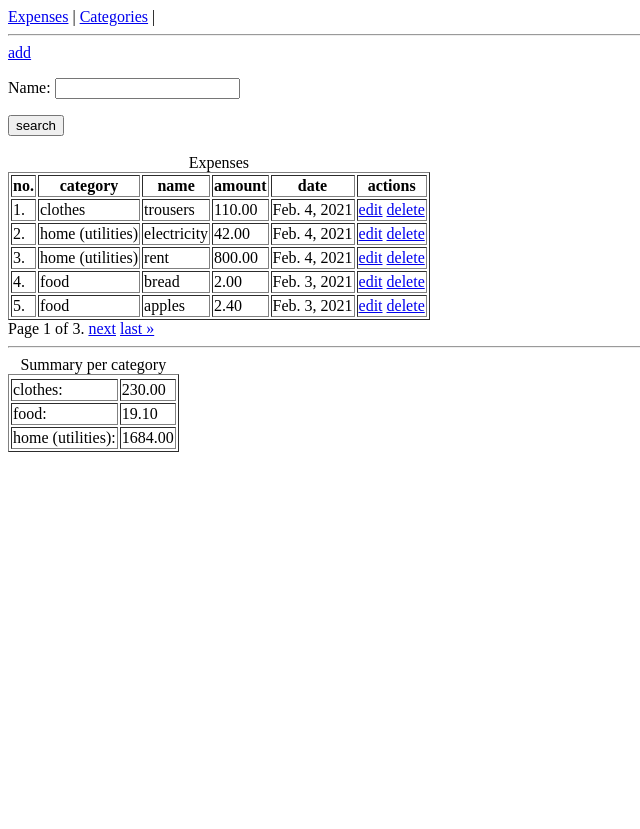
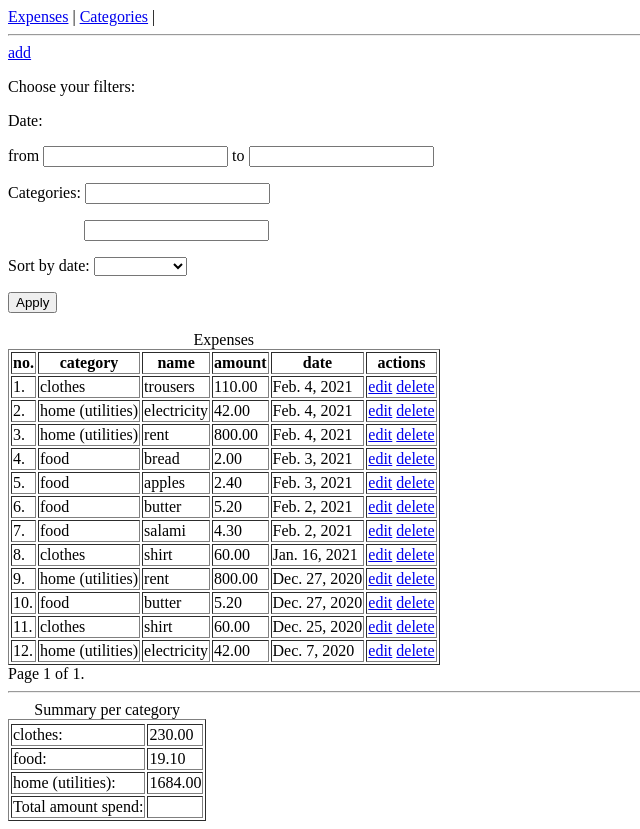
Before and after one commit to WikKab/parleto-exercise, a Django app: page /expenses/expense/list/ in a window 1280 px wide. Shown: the whole page, without its empty margins (0-640 px from the left). Before the commit the page ends 452 px from the top, so only its background shows below. Run offline with Django 4.2, Linux system fonts and the light colour scheme; data comes from the database, SQL or seed files in the repository.

Commit message:
Partly done exercise

```diff
--- a/expenses/forms.py
+++ b/expenses/forms.py
@@ -1,8 +1,20 @@
 from django import forms
 from .models import Expense
 
+DATE_CHOICES = (
+    ('', ''),
+    ('Ascending', 'Ascending'),
+    ('Descending', 'Descending')
+)
+
 
 class ExpenseSearchForm(forms.ModelForm):
+    start_date = forms.DateTimeField(required=False)
+    end_date = forms.DateTimeField(required=False)
+    first_category = forms.CharField(required=False, max_length=50)
+    second_category = forms.CharField(required=False, max_length=50)
+    sort_by_date = forms.ChoiceField(choices=DATE_CHOICES, initial='', required=False)
+
     class Meta:
         model = Expense
         fields = ('name',)
--- a/expenses/templates/expenses/category_list.html
+++ b/expenses/templates/expenses/category_list.html
@@ -7,6 +7,7 @@
 	<thead>
 		<tr>
 			<th>name</th>
+			<th>Number of expenses</th>
 			<th>actions</th>
 		</tr>
 	</thead>
@@ -16,7 +17,9 @@
 			<td>
 				{{obj.name}}
 			</td>
+			<td>{{expense_count.name__sum}}.</td>
 			<td>
+				<a href="{% url 'expenses:category-edit' obj.id %}">edit</a>
 				<a href="{% url 'expenses:category-delete' obj.id %}">delete</a>
 			</td>
 		</tr>
--- a/expenses/templates/expenses/expense_list.html
+++ b/expenses/templates/expenses/expense_list.html
@@ -5,8 +5,14 @@
 <a href="{% url 'expenses:expense-create' %}">add</a>
 
 <form method="get" action="">
-  {{form.as_p}}
-  <button type="submit">search</button>
+    <p>Choose your filters:</p>
+    <p>Date:</p> from {{form.start_date}} to {{form.end_date}}</p>
+    <p>Categories: {{form.first_category}}</p>
+    <p>&emsp;&emsp;&emsp;&emsp;&ensp; {{form.second_category}}</p>
+    <p>Sort by date: {{form.sort_by_date}}</p>
+
+
+    <button type="submit">Apply</button>
 </form>
 <br>
 <table border="1">
@@ -52,8 +58,12 @@
     <tr>
         <td>{{category}}:</td>
         <td>{{total|floatformat:2}}</td>
+
     </tr>
     {% endfor %}
+    <td>Total amount spend:</td>
+    <td>{{amount.amount__sum|floatformat:2}}</td>
     </tr>
 </table>
 {% endblock %}
+{{data.data}}
--- a/expenses/urls.py
+++ b/expenses/urls.py
@@ -43,6 +43,14 @@
             template_name='generic_update.html'
          ),
          name='category-create'),
+    path('category/<int:pk>/edit/',
+         UpdateView.as_view(
+            model=Category,
+            fields='__all__',
+            success_url=reverse_lazy('expenses:category-list'),
+            template_name='generic_update.html'
+         ),
+         name='category-edit'),
     path('category/<int:pk>/delete/',
          DeleteView.as_view(
             model=Category,
--- a/expenses/views.py
+++ b/expenses/views.py
@@ -1,3 +1,5 @@
+from django.db.models import Q, Sum, Count
+from django.shortcuts import render
 from django.views.generic.list import ListView
 
 from .forms import ExpenseSearchForm
@@ -7,16 +9,32 @@
 
 class ExpenseListView(ListView):
     model = Expense
-    paginate_by = 5
+    paginate_by = 20
 
-    def get_context_data(self, *, object_list=None, **kwargs):
+    def get_context_data(self, object_list=None, *args, **kwargs):
         queryset = object_list if object_list is not None else self.object_list
+        # total_value = super(ExpenseListView, self).get_context_data(*args, **kwargs)
+        # total_value['amount'] = Expense.objects.aggregate(Sum('amount'))
 
         form = ExpenseSearchForm(self.request.GET)
         if form.is_valid():
             name = form.cleaned_data.get('name', '').strip()
+            start_date = form.cleaned_data.get('start_date')
+            end_date = form.cleaned_data.get('end_date')
+            first_category = form.cleaned_data.get('first_category', '').strip()
+            second_category = form.cleaned_data.get('second_category', '').strip()
+            sort_by_date = form.cleaned_data.get('sort_by_date')
+
             if name:
-                queryset = queryset.filter(name__icontains=name)
+                queryset = queryset.filter(name__icontains=name, )
+            if start_date and end_date:
+                queryset = queryset.filter(date__range=[start_date, end_date], )
+            if first_category or second_category:
+                queryset = queryset.filter(Q(category__name=first_category) | Q(category__name=second_category), )
+            if sort_by_date == 'Ascending':
+                queryset = queryset.order_by('date')
+            elif sort_by_date == 'Descending':
+                queryset = queryset.order_by('-date')
 
         return super().get_context_data(
             form=form,
@@ -24,6 +42,14 @@
             summary_per_category=summary_per_category(queryset),
             **kwargs)
 
+
+
 class CategoryListView(ListView):
     model = Category
     paginate_by = 5
+    template_name = 'category_list.html'
+
+    # def get_context_data(self, *args, **kwargs):
+    #     context = super(CategoryListView, self).get_context_data(*args, **kwargs)
+    #     context['expense_count'] = Expense.objects.filter(category=1).annotate(Count('name'))
+    #     return context
```
Also changed, not shown: expenses/reports.py (+5 -5 lines). Lines whose indentation alone changed are shown as unchanged.
